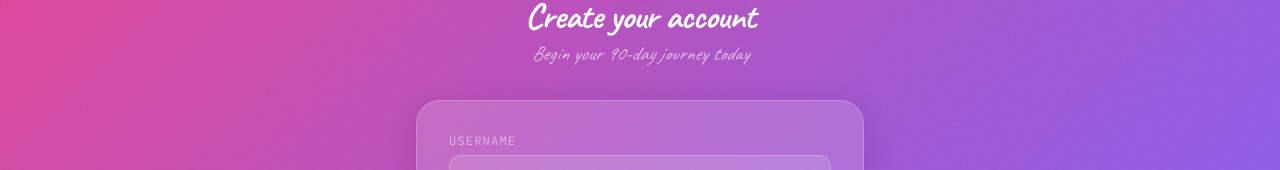
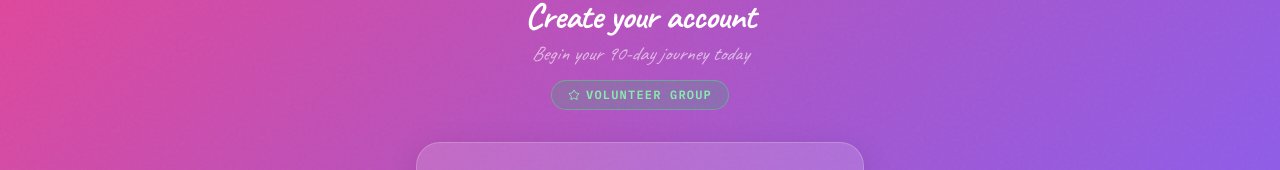
Before and after one commit to sanathkumar31pree-sudo/nutri-learn-, a React (Vite) app: page /signup in a window 1280 px wide. Shown: the part 172-342 px from the top of the page. Built offline with nearby package versions, Linux system fonts and the light colour scheme; no server answers.

Commit message:
feat: add group-based signup links (compulsory/volunteer)

```diff
--- a/src/contexts/AuthContext.jsx
+++ b/src/contexts/AuthContext.jsx
@@ -73,18 +73,18 @@ export function AuthProvider({ children }) {
     }, [])
 
     // ── Sign Up ──────────────────────────────────────────────────────────────
-    const signUp = async (username, email, password) => {
+    const signUp = async (username, email, password, group = 'volunteer') => {
         try {
             const { data, error } = await supabase.auth.signUp({
                 email, password,
-                options: { data: { username } },
+                options: { data: { username, group } },
             })
             if (error) throw error
 
             const uid = data.user?.id
             if (uid) {
-                // Insert profile row (non-blocking)
-                supabase.from('profiles').insert({ id: uid, username, email }).catch(e =>
+                // Insert profile row with group (non-blocking)
+                supabase.from('profiles').insert({ id: uid, username, email, group }).catch(e =>
                     console.warn('[Auth] profile insert:', e.message)
                 )
                 // Init game state
--- a/src/pages/SignupPage.jsx
+++ b/src/pages/SignupPage.jsx
@@ -1,11 +1,14 @@
 import { useState } from 'react'
-import { Link, useNavigate } from 'react-router-dom'
+import { Link, useNavigate, useSearchParams } from 'react-router-dom'
 import { useAuth } from '../contexts/AuthContext'
-import { Eye, EyeOff, Sparkles, AlertCircle } from 'lucide-react'
+import { Eye, EyeOff, Sparkles, AlertCircle, Shield, Star } from 'lucide-react'
 
 export default function SignupPage() {
     const { signUp } = useAuth()
     const navigate = useNavigate()
+    const [searchParams] = useSearchParams()
+    const group = searchParams.get('group') || 'volunteer' // default to volunteer if no param
+    const isCompulsory = group === 'compulsory'
     const [form, setForm] = useState({ username: '', email: '', password: '', confirm: '' })
     const [showPass, setShowPass] = useState(false)
     const [error, setError] = useState('')
@@ -22,7 +25,7 @@ export default function SignupPage() {
         if (form.password !== form.confirm) return setError('Passwords do not match.')
         setLoading(true)
         try {
-            await signUp(form.username.trim(), form.email.trim(), form.password)
+            await signUp(form.username.trim(), form.email.trim(), form.password, group)
             navigate('/dashboard')
         } catch (err) {
             setError(err.message)
@@ -42,6 +45,14 @@ export default function SignupPage() {
                     </div>
                     <h1 className="font-caveat text-4xl font-bold text-white tracking-tight">Create your account</h1>
                     <p className="font-caveat italic text-xl text-white/60 mt-1">Begin your 90-day journey today</p>
+                    {/* Group badge */}
+                    <div className={`inline-flex items-center gap-1.5 mt-3 px-4 py-1.5 rounded-full text-xs font-mono uppercase tracking-widest font-semibold border ${isCompulsory
+                            ? 'bg-[#FF8C00]/20 border-[#FF8C00]/50 text-[#FF8C00]'
+                            : 'bg-green-500/20 border-green-400/50 text-green-300'
+                        }`}>
+                        {isCompulsory ? <Shield size={12} /> : <Star size={12} />}
+                        {isCompulsory ? 'Compulsory Group' : 'Volunteer Group'}
+                    </div>
                 </div>
 
                 {/* Card */}
```
Also changed, not shown: 1 other file (tests, documents, lock files or other folders).
